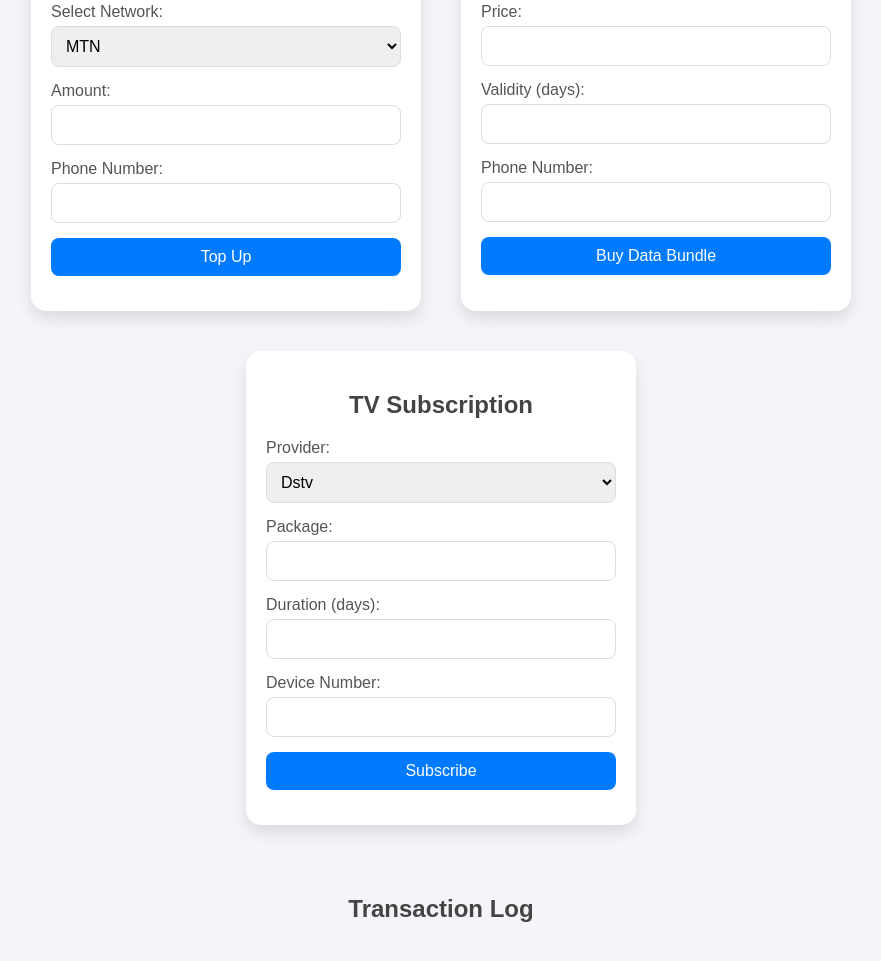
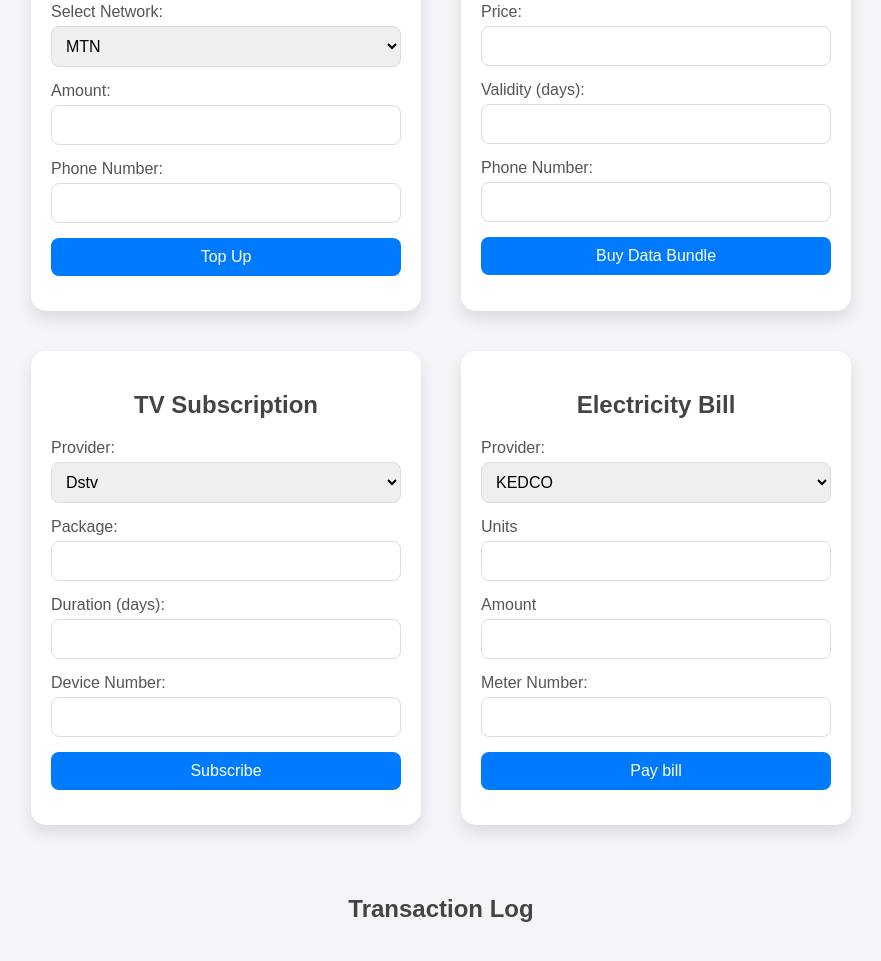
Before and after one commit to hafis001/Suppay, a plain HTML site: page index.html in a window 1280 px wide. Shown: the part 231-1192 px from the top of the page, without its empty margins (199-1080 px from the left). Drawn offline with Linux system fonts and the light colour scheme.

Commit message:
index.html

```diff
--- a/index.html
+++ b/index.html
@@ -75,6 +75,29 @@
                     <button type="submit">Subscribe</button>
                 </form>
             </div>
+               <!-- Electricity Bill payment Card -->
+            <div class="card">
+                <h2>Electricity Bill</h2>
+                <form id="tvForm">
+                    <label for="provider">Provider:</label>
+                    <select id="provider" name="provider">
+                        <option value="Dstv">KEDCO</option>
+                        <option value="GOtv">Disco</option>
+                        <option value="StarTimes">Dynasty</option>
+                    </select>
+
+                    <label for="units">Units</label>
+                    <input type="text" id="package" name="units" required>
+
+                    <label for="amount">Amount</label>
+                    <input type="number" id="amount" name="duration" required>
+
+                    <label for="phone_number_tv">Meter Number:</label>
+                    <input type="text" id="phone_number_tv" name="phone_number" required>
+
+                    <button type="submit">Pay bill</button>
+                </form>
+            </div>
         </div>
 
         <!-- Transaction Logs -->
```
